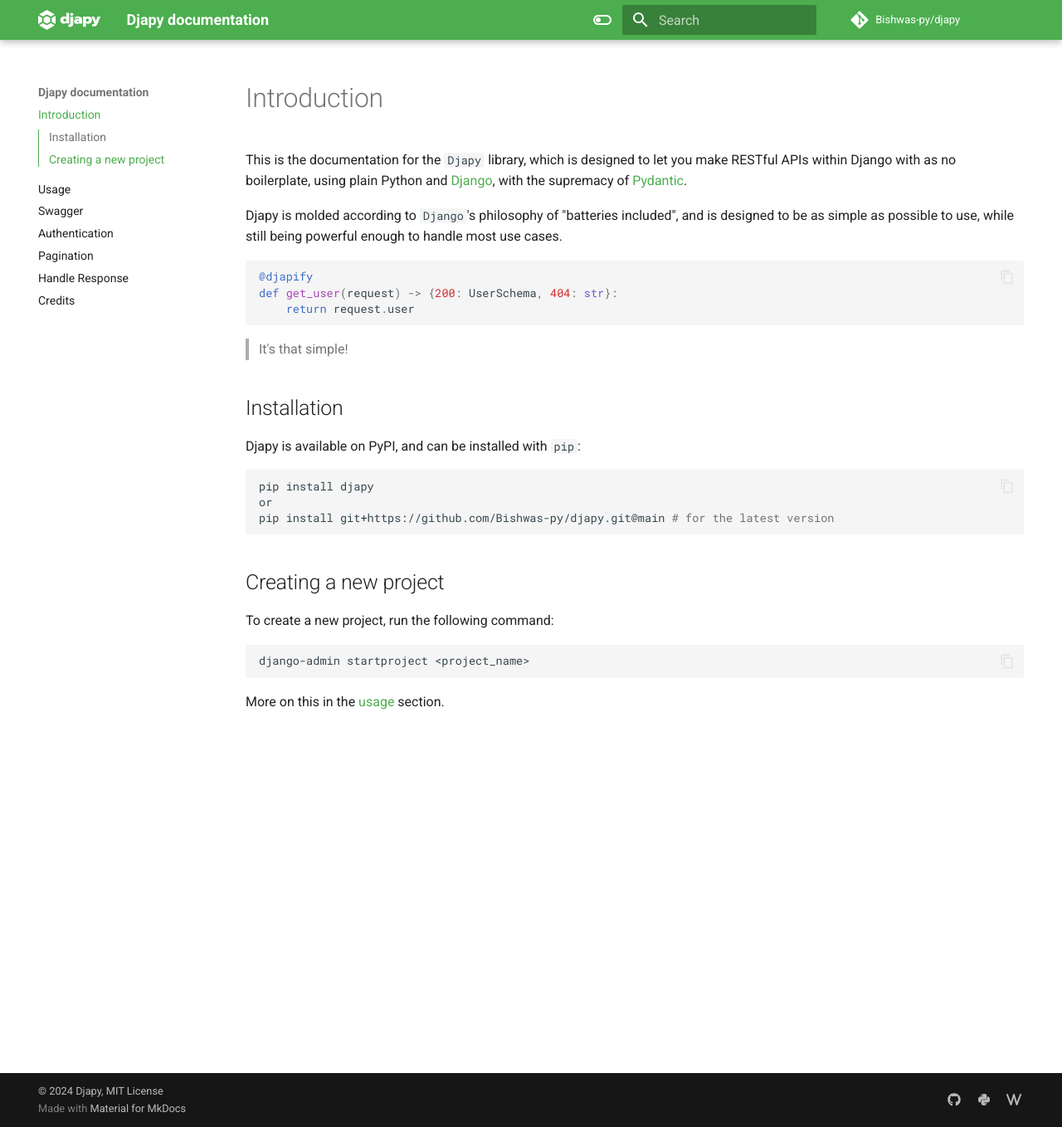
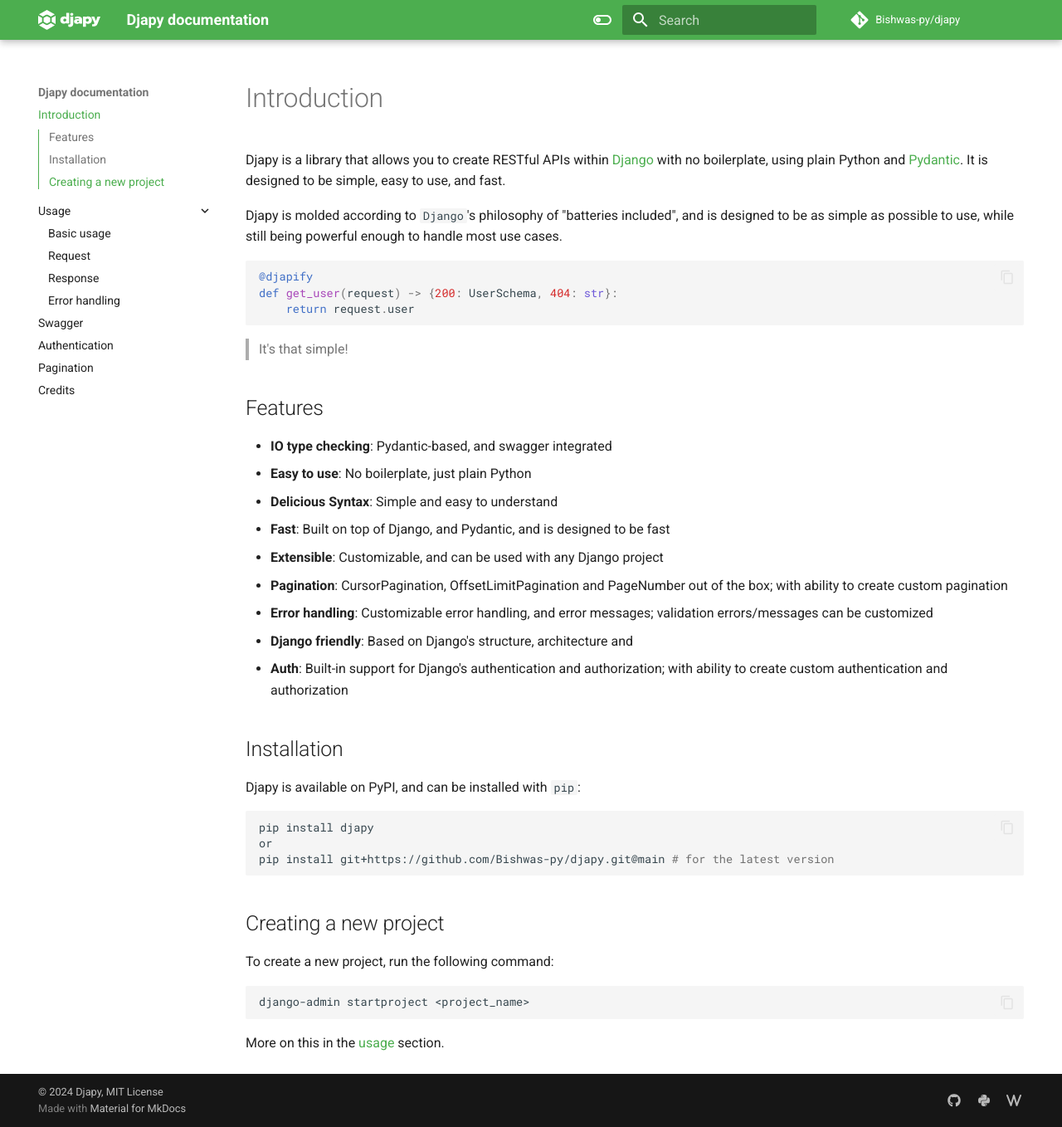
Before and after one commit to Bishwas-py/djapy-docs, an MkDocs documentation site: the page built from docs/index.md, in a window 1280 px wide and 1358 px high. Shown: the whole window at 83% size. Built offline with MkDocs 1.6.1 and Material for MkDocs 9.7.7, drawn with Linux system fonts in a browser that asks for light colours; comment, search, counter and statistics services are not loaded.

Commit message:
splitting and updating

````diff
--- a/docs/index.md
+++ b/docs/index.md
@@ -1,8 +1,7 @@
 # Introduction
 
-This is the documentation for the `Djapy` library, which is designed to let you make RESTful APIs
-within Django with as no boilerplate, using plain Python and [Django](https://www.djangoproject.com/),
-with the supremacy of [Pydantic](https://docs.pydantic.dev/latest/).
+Djapy is a library that allows you to create RESTful APIs within [Django](https://www.djangoproject.com) with no boilerplate, using plain Python and
+[Pydantic](https://docs.pydantic.dev/latest). It is designed to be simple, easy to use, and fast.
 
 Djapy is molded according to `Django`'s philosophy of "batteries included", and is designed to
 be as simple as possible to use, while still being powerful enough to handle most use cases.
@@ -15,6 +14,20 @@ def get_user(request) -> {200: UserSchema, 404: str}:
 
 > It's that simple!
 
+## Features
+
+- **IO type checking**: Pydantic-based, and swagger integrated
+- **Easy to use**: No boilerplate, just plain Python
+- **Delicious Syntax**: Simple and easy to understand
+- **Fast**: Built on top of Django, and Pydantic, and is designed to be fast
+- **Extensible**: Customizable, and can be used with any Django project
+- **Pagination**: CursorPagination, OffsetLimitPagination and PageNumber out of the box; with ability to create custom
+  pagination
+- **Error handling**: Customizable error handling, and error messages; validation errors/messages can be customized
+- **Django friendly**: Based on Django's structure, architecture and
+- **Auth**: Built-in support for Django's authentication and authorization; with ability to create custom authentication
+  and authorization
+
 ## Installation
 
 Djapy is available on PyPI, and can be installed with `pip`:
@@ -25,7 +38,6 @@ or
 pip install git+https://github.com/Bishwas-py/djapy.git@main # for the latest version
 ```
 
-
 ## Creating a new project
 
 To create a new project, run the following command:
--- a/mkdocs.yml
+++ b/mkdocs.yml
@@ -61,9 +61,12 @@ copyright: |
 
 nav:
   - Introduction: index.md
-  - Usage: usage.md
+  - Usage:
+      - Basic usage: usage/index.md
+      - Request: usage/request.md
+      - Response: usage/response.md
+      - Error handling: usage/error-handling.md
   - Swagger: swagger.md
   - Authentication: auth.md
   - Pagination: pagination.md
-  - Handle Response: response.md
   - Credits: credits.md
````
Also changed, not shown: docs/usage.md (deleted, +0 -196 lines), docs/usage/error-handling.md (added, +34 -0 lines), docs/usage/index.md (added, +27 -0 lines), docs/usage/request.md (added, +138 -0 lines), docs/usage/response.md (renamed from docs/response.md, +54 -0 lines).
